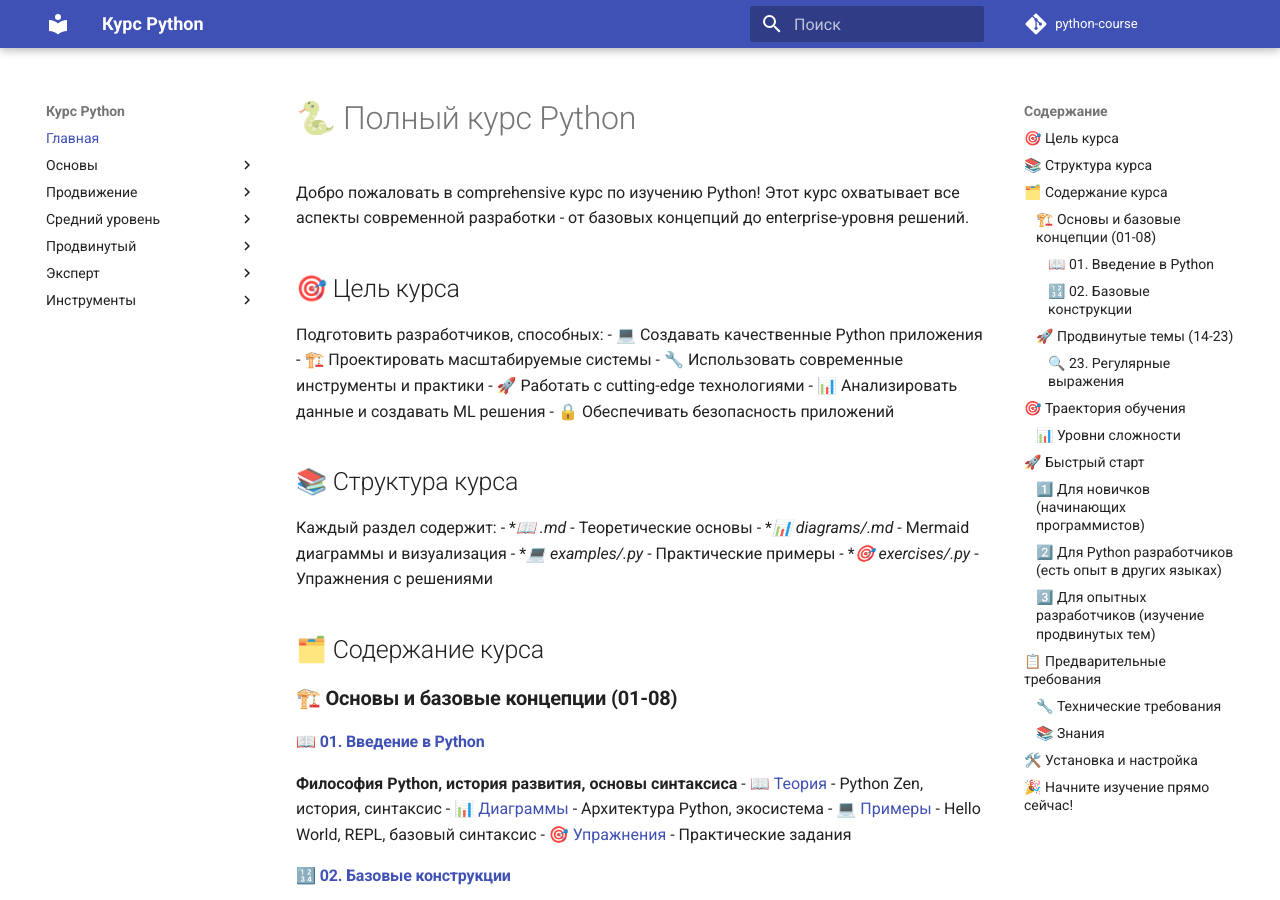
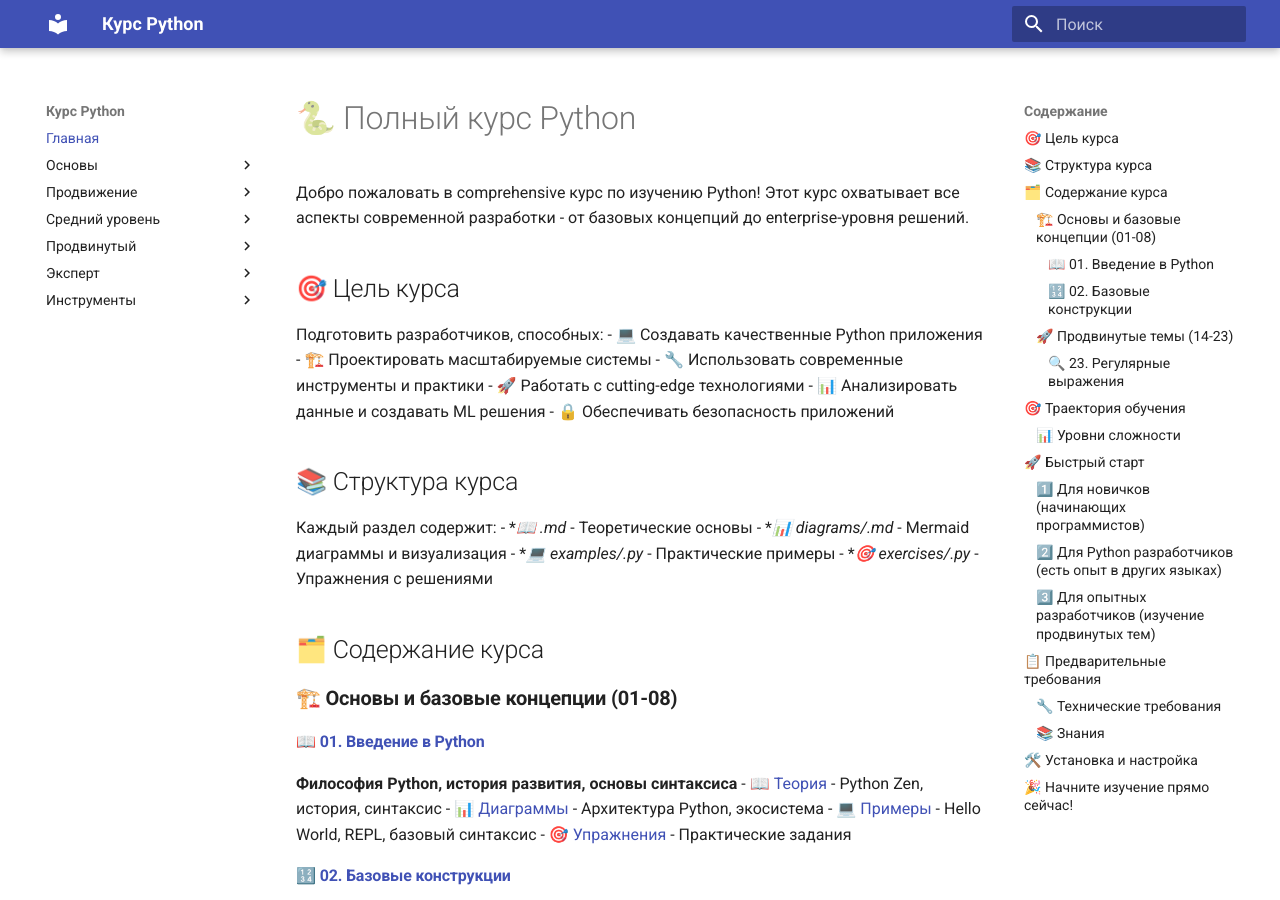
Before and after one commit to artemiy-hub/python-course, an MkDocs documentation site: the page built from docs/index.md, in a window 1280 px wide and 900 px high. Built offline with MkDocs 1.6.1 and Material for MkDocs 9.7.7, drawn with Linux system fonts in a browser that asks for light colours; comment, search, counter and statistics services are not loaded.

Commit message:
Update mkdocs.yml

```diff
--- a/mkdocs.yml
+++ b/mkdocs.yml
@@ -1,10 +1,6 @@
 site_name: Курс Python
 site_description: Полный курс Python от основ до продвинутых техник
 site_author: Python Course
-site_url: https://your-username.github.io/python-course
-
-repo_name: python-course
-repo_url: https://github.com/your-username/python-course
 
 theme:
   name: material
@@ -27,17 +23,7 @@
 
 plugins:
   - search
-  - mermaid2:
-      arguments:
-        theme: default
-        themeVariables:
-          primaryColor: "#1976d2"
-          primaryTextColor: "#fff"
-          primaryBorderColor: "#1976d2"
-          lineColor: "#2A2A2A"
-          secondaryColor: "#f8f8f8"
-          tertiaryColor: "#fff"
-  - awesome-pages
+  - mermaid2
 
 markdown_extensions:
   - admonition
@@ -61,7 +47,7 @@
 extra:
   social:
     - icon: fontawesome/brands/github
-      link: https://github.com/your-username/python-course
+      link: https://github.com
     - icon: fontawesome/brands/python
       link: https://python.org
 
```
